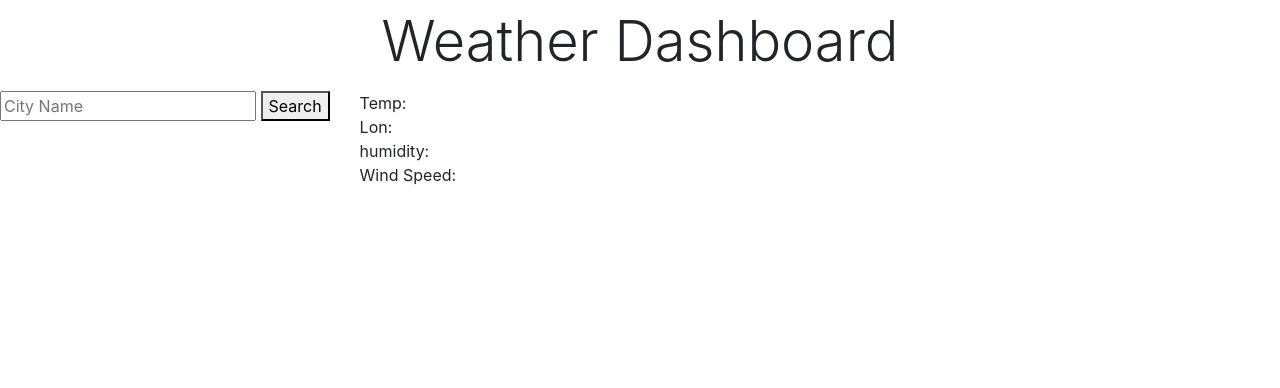
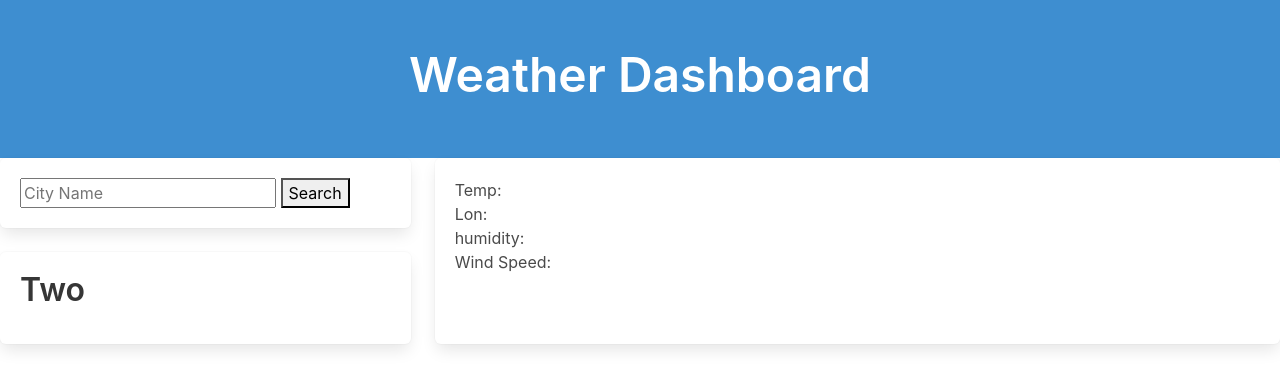
Before and after one commit to markohanesian/Weather-Dashboard, a plain HTML site: page index.html in a window 1280 px wide. Drawn offline with nearby package versions, Linux system fonts and the light colour scheme.

Commit message:
Updated the layout

```diff
--- a/index.html
+++ b/index.html
@@ -3,23 +3,33 @@
   <head>
     <meta charset="utf-8">
     <meta name="viewport" content="width=device-width, initial-scale=1, shrink-to-fit=no">
+    <link rel="stylesheet" href="https://cdn.jsdelivr.net/npm/bulma@0.8.0/css/bulma.min.css">
     <link rel="stylesheet" href="https://stackpath.bootstrapcdn.com/bootstrap/4.4.1/css/bootstrap.min.css" integrity="sha384-Vkoo8x4CGsO3+Hhxv8T/Q5PaXtkKtu6ug5TOeNV6gBiFeWPGFN9MuhOf23Q9Ifjh" crossorigin="anonymous">
     <link rel="stylesheet" href="./assets/CSS/styles.css">
+    <script defer src="https://use.fontawesome.com/releases/v5.3.1/js/all.js"></script>
     <title>Weather Dashboard</title>
   </head>
   <body>
     <header>
-        <nav class="navbar bg-color justify-content-center text-center">
-          <h3 class="text-black display-4">Weather Dashboard</h3>
-        </nav>
+      <section class="hero is-info">
+        <div class="hero-body">
+          <div class="container has-text-centered">
+            <h1 class="title is-1">Weather Dashboard</h1>
+          </div>
+        </div>
+      </section>
 
-        <div class="row">
-          <div class="col-md-auto">
+      <div class="tile is-ancestor">
+        <div class="tile is-4 is-vertical is-parent">
+          <div class="tile is-child box">
             <input type="text" id="searchinput" placeholder="City Name">
-            <button type="button" id="searchbutton">Search</i></button>
+            <button type="button" id="searchbutton">Search</i></button>          </div>
+          <div class="tile is-child box">
+            <p class="title">Two</p>
           </div>
-          <div class="col">
-            <!-- <h3>City Name</h3> -->
+        </div>
+        <div class="tile is-parent">
+          <div class="tile is-child box">
             <div ><span id="name"></span></div>
             <div >Temp: <span id="temp"></span></div>
             <div >Lon: <span id="lon"></span></div>
```
